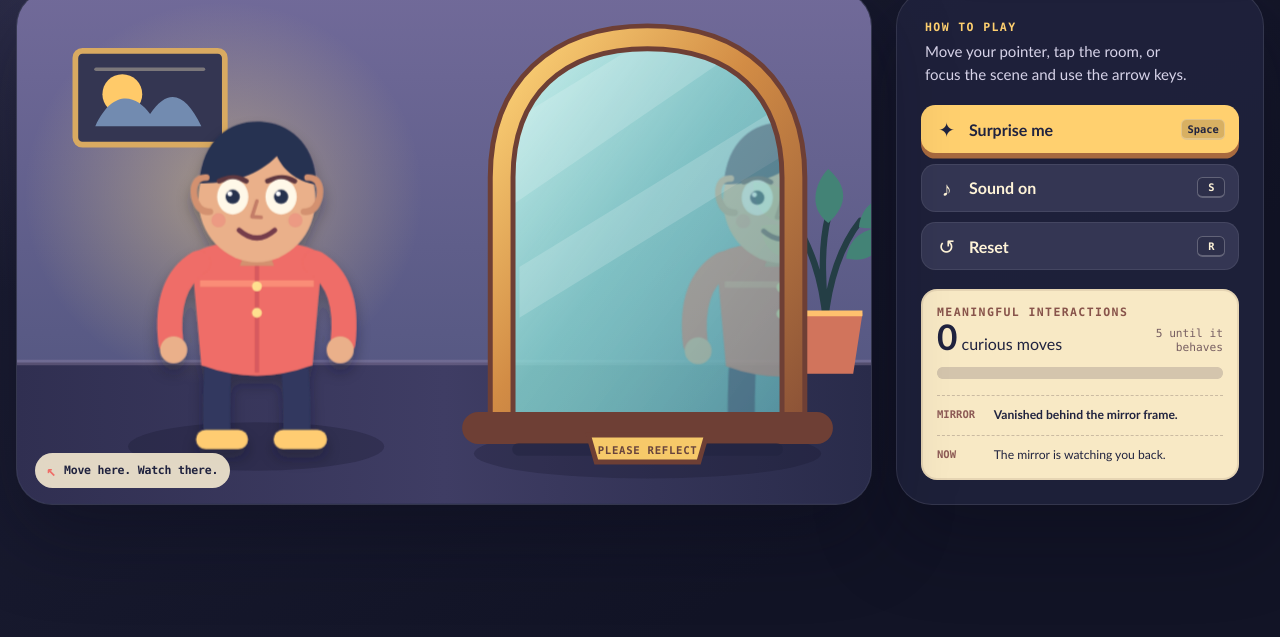
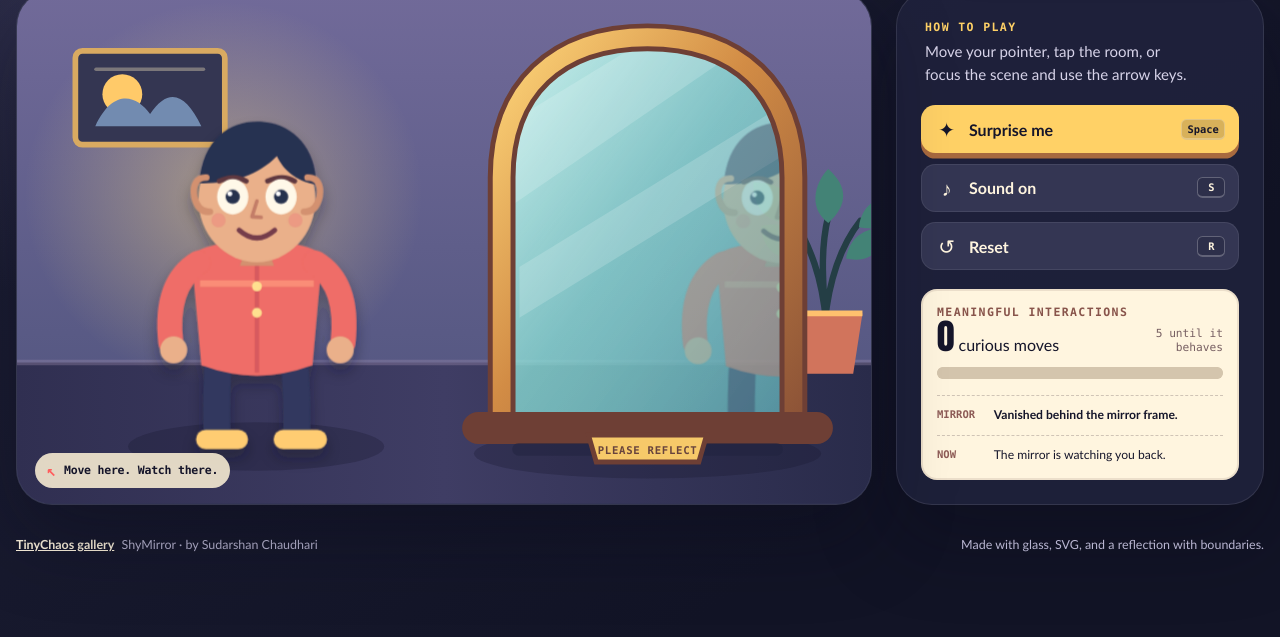
Before and after one commit to SUDARSHANCHAUDHARI/ShyMirror, a website: page index.html in a window 1280 px wide. Shown: the part 163-800 px from the top of the page. Drawn offline with Linux system fonts and the light colour scheme.

Commit message:
Align ShyMirror with TinyChaos UI

```diff
--- a/index.html
+++ b/index.html
@@ -323,6 +323,14 @@
       </section>
     </main>
 
+    <footer class="site-footer">
+      <p class="tinychaos-credit">
+        <a href="https://sudarshanchaudhari.github.io/TinyChaos/">TinyChaos gallery</a>
+        <span>ShyMirror · by Sudarshan Chaudhari</span>
+      </p>
+      <p>Made with glass, SVG, and a reflection with boundaries.</p>
+    </footer>
+
     <noscript>
       <p class="noscript-message">ShyMirror needs JavaScript to decide how uncooperative it feels today.</p>
     </noscript>
--- a/styles.css
+++ b/styles.css
@@ -1,16 +1,18 @@
 :root {
   color-scheme: dark;
-  --ink: #20233f;
+  --ink: #15152a;
   --ink-deep: #16182d;
   --violet: #716a99;
-  --glass: #9cebdd;
-  --coral: #ef6d67;
-  --sun: #ffd06f;
-  --cream: #fff4d8;
-  --paper: #f8e9c5;
+  --glass: #58d6a9;
+  --coral: #ff5d5d;
+  --sun: #ffd166;
+  --blue: #4f7cff;
+  --lilac: #b695ff;
+  --cream: #fff5df;
+  --paper: #fff5df;
   --muted: #b9b6d2;
-  --display-font: "Arial Rounded MT Bold", "Trebuchet MS", sans-serif;
-  --body-font: "Trebuchet MS", "Avenir Next", sans-serif;
+  --display-font: Impact, Haettenschweiler, "Arial Narrow Bold", "Franklin Gothic Condensed", sans-serif;
+  --body-font: "Arial Rounded MT Bold", "Avenir Next Rounded", "Trebuchet MS", ui-rounded, system-ui, sans-serif;
   --utility-font: "SFMono-Regular", Consolas, "Liberation Mono", monospace;
   font-synthesis: none;
 }
@@ -20,13 +22,16 @@
 }
 
 html {
-  min-width: 320px;
+  min-width: 0;
   background: var(--ink-deep);
 }
 
 body {
+  min-width: 0;
   min-height: 100vh;
   margin: 0;
+  overflow-x: clip;
+  overflow-y: auto;
   color: var(--cream);
   background:
     radial-gradient(circle at 15% 8%, rgba(113, 106, 153, 0.34), transparent 27rem),
@@ -65,6 +70,33 @@ button {
   width: min(100% - 2rem, 92rem);
   margin-inline: auto;
   padding: clamp(1.25rem, 3vw, 3rem) 0 2rem;
+}
+
+.site-footer {
+  display: flex;
+  flex-wrap: wrap;
+  justify-content: space-between;
+  gap: 1rem;
+  width: min(100% - 2rem, 92rem);
+  margin: 0 auto;
+  padding: 0 0 2rem;
+  color: var(--muted);
+  font-size: 0.78rem;
+}
+
+.site-footer p {
+  margin: 0;
+}
+
+.tinychaos-credit {
+  display: inline-flex;
+  flex-wrap: wrap;
+  gap: 0.45rem;
+}
+
+.tinychaos-credit a {
+  color: var(--cream);
+  font-weight: 900;
 }
 
 .masthead {
@@ -177,7 +209,9 @@ h1 span::after {
 }
 
 #mirror-scene:focus-visible {
-  box-shadow: inset 0 0 0 5px var(--sun);
+  outline: 4px solid var(--blue);
+  outline-offset: 4px;
+  box-shadow: inset 0 0 0 5px var(--blue), 0 0 0 4px var(--paper), 0 0 0 8px var(--ink);
 }
 
 .stage-hint {
@@ -278,8 +312,9 @@ h1 span::after {
 
 .primary-button:focus-visible,
 .icon-button:focus-visible {
-  outline: 3px solid var(--glass);
+  outline: 4px solid var(--blue);
   outline-offset: 3px;
+  box-shadow: 0 0 0 4px var(--paper), 0 0 0 8px var(--ink);
 }
 
 .primary-button > span:first-child,
```
Also changed, not shown: scripts/check-project.mjs (+12 -0 lines).
